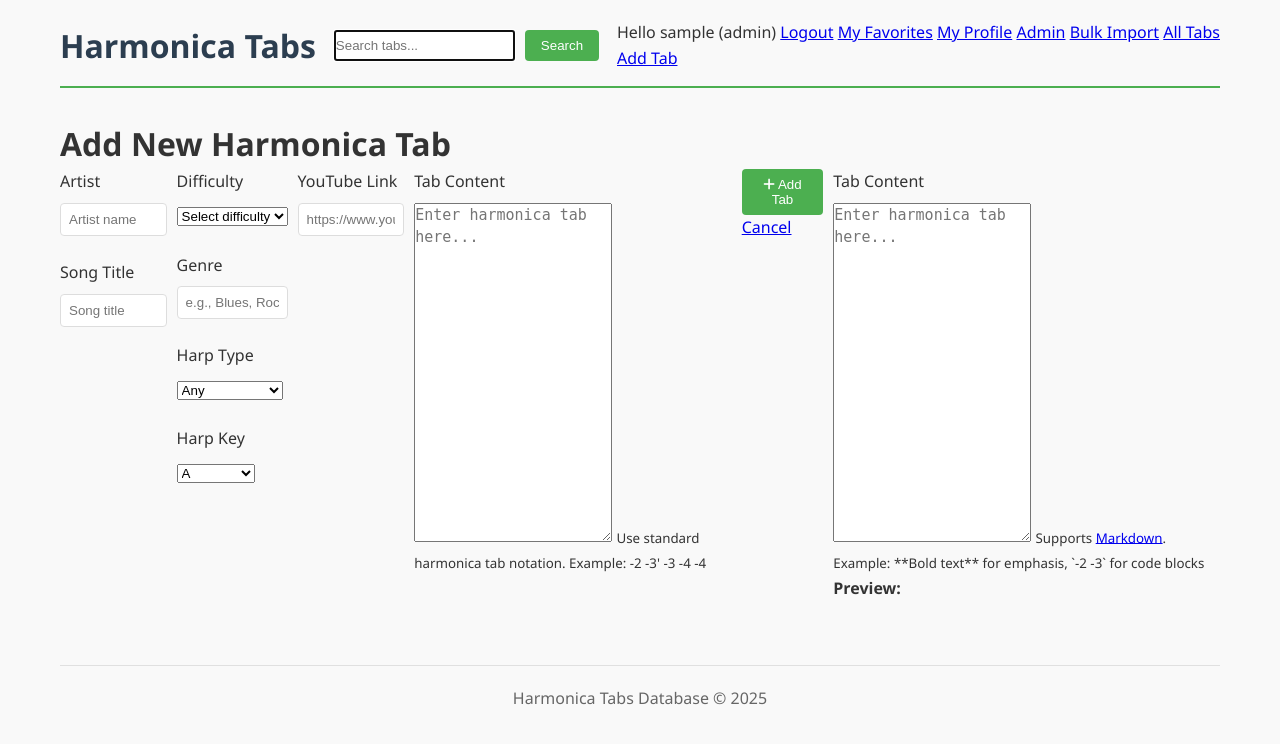
After one commit to mthsgrc/harmonica_project, a Flask app: page /add-tab in a window 1280 px wide. The commit adds this page. Shown: the top 744 px of the page. Run offline with Flask 3, Linux system fonts and the light colour scheme; a user stored in the database is signed in; tables that the repository leaves empty hold one stand-in row (values such as "Sample post"); parts of the project's set-up code (start-up, migrations or seed data) failed here and were passed over; some libraries are stand-ins or nearby versions.

Commit message:
Working in adding tabs to database.

```diff
--- a/app/__init__.py
+++ b/app/__init__.py
@@ -5,7 +5,7 @@ from flask_login import LoginManager
 from config import Config  # Import directly from config
 from datetime import datetime
 from flask_wtf.csrf import CSRFProtect
-
+from flask_markdown import markdown
 
 csrf = CSRFProtect()
 
@@ -39,4 +39,7 @@ def create_app(config_class=Config):
     def inject_current_year():
         return {'current_year': datetime.now().year}
 
+    markdown(app)
+
+
     return app
--- a/app/forms.py
+++ b/app/forms.py
@@ -1,8 +1,8 @@
+from app.models import User
 from flask_wtf import FlaskForm
+# from sqlalchemy.engine import URL
 from wtforms import StringField, PasswordField, SubmitField, TextAreaField, SelectField
-from wtforms.validators import DataRequired, Email, EqualTo, Length
-from wtforms.validators import ValidationError, DataRequired, Optional
-from app.models import User
+from wtforms.validators import DataRequired, Email, EqualTo, Length, ValidationError, Optional, URL, Regexp
 import re
 
 class RegistrationForm(FlaskForm):
@@ -67,6 +67,68 @@ class EditTabForm(FlaskForm):
     youtube_link = StringField('YouTube Link')
     submit = SubmitField('Update Tab')
 
+class AddTabForm(FlaskForm):
+    artist = StringField('Artist', validators=[DataRequired(), Length(max=200)])
+    song = StringField('Song Title', validators=[DataRequired(), Length(max=200)])
+    difficulty = SelectField('Difficulty', choices=[
+        ('', 'Select difficulty'),
+        ('beginner', 'Beginner'),
+        ('intermediate', 'Intermediate'),
+        ('advanced', 'Advanced'),
+        ('expert', 'Expert'),
+        ('any', 'Any'),
+    ], validators=[Optional()])
+    genre = StringField('Genre', validators=[Optional(), Length(max=100)])
+    harp_type = SelectField('Harp Type', choices=[
+        ('Any', 'Any'),
+        ('Chromatic', 'Chromatic'),
+        ('Diatonic', 'Diatonic'),
+        ('Melody Maker', 'Melody Maker'),
+        ('Octave', 'Octave'),
+        ('Tremolo', 'Tremolo')
+    ], validators=[DataRequired()])
+    harp_key = SelectField('Harp Key', choices=[
+        ('A', 'A'),
+        ('A#/Bb', 'A#/Bb'),
+        ('B','B'),
+        ('C','C'),
+        ('C#/Db', 'C#/Db'),
+        ('D','D'),
+        ('D#/Eb', 'D#/Eb'),
+        ('E', 'E'),
+        ('F', 'F'),
+        ('F#/Gb', 'F#/Gb'),
+        ('G', 'G'),
+        ('G#/Ab', 'G#/Ab'),
+        ('Any', 'Any'),
+        ('Unknown', 'Unknown')
+    ], validators=[DataRequired()])
+    content = TextAreaField('Tab Content', validators=[DataRequired()])
+    youtube_link = StringField('YouTube Link', validators=[
+        Optional(),
+        URL(message='Please enter a valid URL'),
+        Regexp(r'(youtube\.com|youtu\.be)', message='Must be a YouTube URL')
+    ])
+    submit = SubmitField('Add Tab')
+
+class BulkImportForm(FlaskForm):
+    import_data = TextAreaField('Import Data', validators=[DataRequired()],
+                               description="Format: Artist|Song|Key|Type|Content")
+    submit = SubmitField('Import Tabs')
+
+
+
+
+
+
+
+
+
+
+
+
+
+
 
 ########   Add to RegistrationForm class  #######
 ########  Add Password Strength Validation (Optional)   #######
--- a/app/models.py
+++ b/app/models.py
@@ -30,6 +30,7 @@ class Tab(db.Model):
     content = db.Column(db.Text, nullable=False)
     youtube_link = db.Column(db.String)
     created_at = db.Column(db.DateTime, default=datetime.utcnow)
+    # updated_at = db.Column(db.DateTime, default=datetime.utcnow, onupdate=datetime.utcnow)
     favorites = db.relationship('Favorite', backref='tab', lazy='dynamic')
 
 class Favorite(db.Model):
--- a/app/routes.py
+++ b/app/routes.py
@@ -2,10 +2,13 @@
 
 from flask import Blueprint, jsonify, render_template, request, redirect, url_for, flash
 from flask_login import login_required, current_user
+from app.forms import BulkImportForm
 from .decorators import admin_required, editor_required, roles_required
-from .forms import EditTabForm
+from .forms import EditTabForm, AddTabForm
 from .models import Tab, User, db
 from werkzeug.security import check_password_hash, generate_password_hash
+from datetime import datetime
+
 
 main = Blueprint('main', __name__)
 
@@ -222,6 +225,7 @@ def all_tabs():
     tabs = Tab.query.order_by(Tab.artist, Tab.song).paginate(page=page, per_page=per_page)
     return render_template('all_tabs.html', tabs=tabs)
 
+
 @main.route('/search-tabs')
 @roles_required('admin', 'editor')
 def search_tabs():
@@ -239,3 +243,69 @@ def search_tabs():
         tabs = Tab.query.paginate(page=page, per_page=per_page)
 
     return render_template('all_tabs.html', tabs=tabs, query=query)
+
+
+@main.route('/add-tab', methods=['GET', 'POST'])
+@roles_required('admin', 'editor')
+def add_tab():
+    form = AddTabForm()
+
+    if form.validate_on_submit():
+        new_tab = Tab(
+            artist=form.artist.data,
+            song=form.song.data,
+            difficulty=form.difficulty.data,
+            genre=form.genre.data,
+            harp_type=form.harp_type.data,
+            harp_key=form.harp_key.data,
+            content=form.content.data,
+            youtube_link=form.youtube_link.data,
+            created_at=datetime.utcnow()
+        )
+        db.session.add(new_tab)
+        db.session.commit()
+        flash(f'Tab "{form.song.data}" by {form.artist.data} added successfully!', 'success')
+        return redirect(url_for('main.tab_detail', tab_id=new_tab.id))
+
+    return render_template('add_tab.html', form=form)
+
+@main.route('/bulk-import', methods=['GET', 'POST'])
+@roles_required('admin')
+def bulk_import():
+    form = BulkImportForm()
+
+    if form.validate_on_submit():
+        lines = form.import_data.data.split('\n')
+        imported = 0
+        errors = []
+
+        for i, line in enumerate(lines, 1):
+            parts = line.split('|')
+            if len(parts) < 5:
+                errors.append(f"Line {i}: Not enough fields")
+                continue
+
+            try:
+                new_tab = Tab(
+                    artist=parts[0].strip(),
+                    song=parts[1].strip(),
+                    harp_key=parts[2].strip(),
+                    harp_type=parts[3].strip(),
+                    content=parts[4].strip(),
+                    created_at=datetime.utcnow()
+                )
+                db.session.add(new_tab)
+                imported += 1
+            except Exception as e:
+                errors.append(f"Line {i}: {str(e)}")
+
+        db.session.commit()
+        flash(f'Successfully imported {imported} tabs. {len(errors)} errors occurred.',
+              'success' if not errors else 'warning')
+
+        if errors:
+            flash('Errors:<br>' + '<br>'.join(errors), 'error')
+
+        return redirect(url_for('main.all_tabs'))
+
+    return render_template('bulk_import.html', form=form)
--- a/app/static/style.css
+++ b/app/static/style.css
@@ -314,3 +314,22 @@ form .form-group {
 form label {
     font-weight: 500;
 }
+
+/* Add Tab Form Styles */
+.form-group label.required:after {
+    content: " *";
+    color: #dc3545;
+}
+
+/* YouTube preview */
+#youtube-preview {
+    margin-top: 10px;
+    display: none;
+}
+
+/* Tab content textarea */
+#content {
+    font-family: monospace;
+    font-size: 15px;
+    line-height: 1.5;
+}
--- /dev/null
+++ b/app/templates/add_tab.html
@@ -0,0 +1,87 @@
+{% extends 'base.html' %} {% block content %}
+<div class="container mt-4">
+  <h1>Add New Harmonica Tab</h1>
+  <form method="POST">
+    {{ form.hidden_tag() }}
+
+    <div class="form-row">
+      <div class="form-group col-md-6">
+        {{ form.artist.label }} {{ form.artist(class="form-control",
+        placeholder="Artist name") }} {% for error in form.artist.errors %}
+        <small class="text-danger">{{ error }}</small>
+        {% endfor %}
+      </div>
+      <div class="form-group col-md-6">
+        {{ form.song.label }} {{ form.song(class="form-control",
+        placeholder="Song title") }} {% for error in form.song.errors %}
+        <small class="text-danger">{{ error }}</small>
+        {% endfor %}
+      </div>
+    </div>
+
+    <div class="form-row">
+      <div class="form-group col-md-3">
+        {{ form.difficulty.label }} {{ form.difficulty(class="form-control") }}
+      </div>
+      <div class="form-group col-md-3">
+        {{ form.genre.label }} {{ form.genre(class="form-control",
+        placeholder="e.g., Blues, Rock") }}
+      </div>
+      <div class="form-group col-md-3">
+        {{ form.harp_type.label }} {{ form.harp_type(class="form-control") }}
+      </div>
+      <div class="form-group col-md-3">
+        {{ form.harp_key.label }} {{ form.harp_key(class="form-control") }}
+      </div>
+    </div>
+
+    <div class="form-group">
+      {{ form.youtube_link.label }} {{ form.youtube_link(class="form-control",
+      placeholder="https://www.youtube.com/watch?v=...") }} {% for error in
+      form.youtube_link.errors %}
+      <small class="text-danger">{{ error }}</small>
+      {% endfor %}
+    </div>
+
+    <div class="form-group">
+      {{ form.content.label }} {{ form.content(class="form-control", rows=15,
+      placeholder="Enter harmonica tab here...") }}
+      <small class="form-text text-muted">
+        Use standard harmonica tab notation. Example: -2 -3' -3 -4 -4
+      </small>
+      {% for error in form.content.errors %}
+      <small class="text-danger">{{ error }}</small>
+      {% endfor %}
+    </div>
+
+    <div class="form-group">
+      <button type="submit" class="btn btn-primary">
+        <i class="fas fa-plus"></i> Add Tab
+      </button>
+      <a href="{{ url_for('main.all_tabs') }}" class="btn btn-secondary">
+        Cancel
+      </a>
+    </div>
+    <div class="form-group">
+      {{ form.content.label }} {{ form.content(class="form-control", rows=15,
+      placeholder="Enter harmonica tab here...", data_editor="markdown") }}
+      <small class="form-text text-muted">
+        Supports
+        <a href="https://www.markdownguide.org/cheat-sheet/" target="_blank"
+          >Markdown</a
+        >. Example: **Bold text** for emphasis, `-2 -3` for code blocks
+      </small>
+      {% for error in form.content.errors %}
+      <small class="text-danger">{{ error }}</small>
+      {% endfor %}
+
+      <div class="mt-2">
+        <strong>Preview:</strong>
+        <div id="content-preview" class="border p-2 mt-1 bg-light"></div>
+      </div>
+    </div>
+  </form>
+</div>
+{% endblock %} {% block scripts %}
+<script src="{{ url_for('static', filename='tab_form.js') }}"></script>
+{% endblock %}
--- a/app/templates/all_tabs.html
+++ b/app/templates/all_tabs.html
@@ -38,6 +38,7 @@
                     <td>{{ tab.harp_key }}</td>
                     <td>{{ tab.harp_type }}</td>
                     <td>
+                        <a class=""btn btn-sm btn-info" href="{{ url_for('main.add_tab') }}">Add Tab</a>
                         <a href="{{ url_for('main.view_tab', tab_id=tab.id) }}"
                            class="btn btn-sm btn-info">View</a>
                         <a href="{{ url_for('main.edit_tab', tab_id=tab.id) }}"
--- a/app/templates/base.html
+++ b/app/templates/base.html
@@ -7,6 +7,7 @@
     <title>Harmonica Tabs</title>
     <link rel="stylesheet" href="{{ url_for('static', filename='style.css') }}">
     <link rel="stylesheet" href="{{ url_for('static', filename='profile.css') }}">
+    <link rel="stylesheet" href="https://cdnjs.cloudflare.com/ajax/libs/font-awesome/6.0.0/css/all.min.css">
 
 </head>
 <body>
@@ -24,14 +25,16 @@
                 <a href="{{ url_for('main.favorites') }}">My Favorites</a>
                 <a href="{{ url_for('main.profile') }}">My Profile</a>
                 {% if current_user.is_authenticated and current_user.role == 'admin' %}
-                    <a class="nav-item nav-link" href="{{ url_for('admin.index') }}">Admin</a>
+                    <a href="{{ url_for('admin.index') }}">Admin</a>
+                    <a href="{{ url_for('main.bulk_import') }}">Bulk Import</a>
                 {% endif %}
             {% else %}
                 <a href="{{ url_for('auth.login') }}">Login</a>
                 <a href="{{ url_for('auth.register') }}">Register</a>
             {% endif %}
             {% if current_user.is_authenticated and current_user.role in ['admin', 'editor'] %}
-                <a href="{{ url_for('main.all_tabs') }}">All Tabs</a>
+                <a href="{{ url_for('main.all_tabs') }}">All Tabs</a><br>
+                <a href="{{ url_for('main.add_tab') }}">Add Tab</a>
             {% endif %}
         </div>
     </header>
--- a/app/templates/edit_tab.html
+++ b/app/templates/edit_tab.html
@@ -53,3 +53,6 @@
     </form>
 </div>
 {% endblock %}
+{% block scripts %}
+<script src="{{ url_for('static', filename='tab_form.js') }}"></script>
+{% endblock %}
--- a/requirements.txt
+++ b/requirements.txt
@@ -1,5 +1,8 @@
 beautifulsoup4
+dotenv
 flask
 flask-login
+Flask-Markdown2
 flask-sqlalchemy
+flask_wtf
 werkzeug
```
Also changed, not shown: app/static/tab_form.js (added, +46 -0 lines), app/templates/bulk_import.html (added, +24 -0 lines), README.md, 1 other file.
